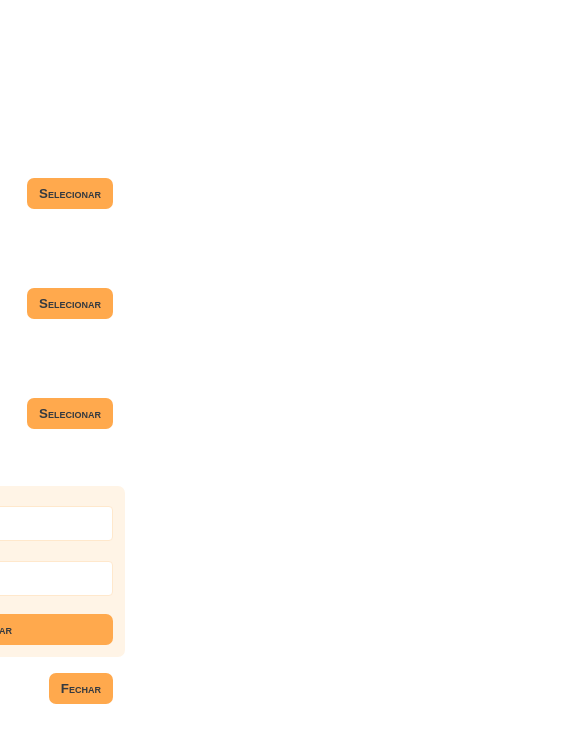
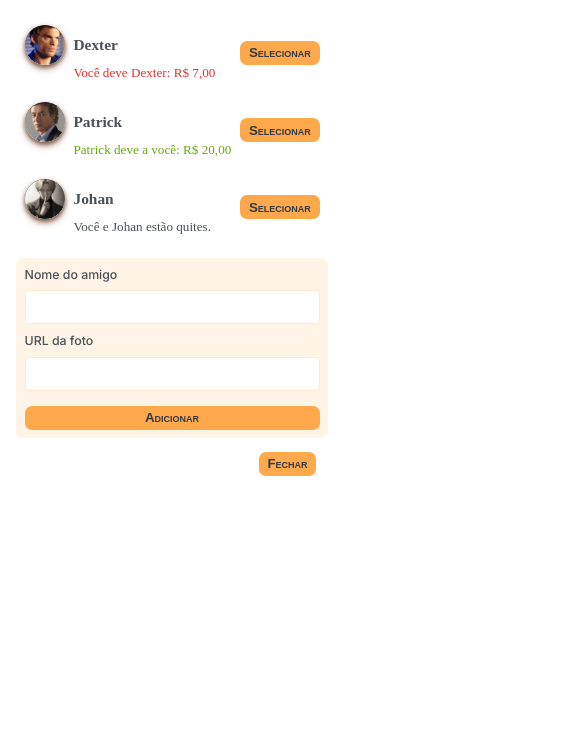
Before and after one commit to call-meRafael/eat-and-split-app, a React (Vite) app: page / in a window 390 px wide. Both pictures are taken after a click on the button "Adicionar amigo". Shown: the top 742 px of the page, 585 px wide, since content can reach past the window. Built offline with nearby package versions, Linux system fonts and the light colour scheme; a web font is replaced by a local one.

Commit message:
fix(style): complete revamp the base styles for responsive approuch

```diff
--- a/src/index.css
+++ b/src/index.css
@@ -1,3 +1,6 @@
+/* ==========================================================================
+   TOKENS
+   ========================================================================== */
 :root {
   --color-lightest: #fff4e6;
   --color-light: #ffe8cc;
@@ -19,9 +22,24 @@
   --ff-sans2: "Montserrat", sans-serif;
   --ff-serif: "Playfair Display", serif;
   --ff-mono: "Quicksand", monospace;
+
+  /* Escala de espaçamento fluida: cresce junto com a tela */
+  --space-2xs: clamp(0.4rem, 0.3rem + 0.4vw, 0.8rem);
+  --space-xs: clamp(0.8rem, 0.6rem + 0.7vw, 1.2rem);
+  --space-sm: clamp(1.2rem, 1rem + 0.8vw, 1.6rem);
+  --space-md: clamp(1.6rem, 1.2rem + 1.8vw, 3.2rem);
+  --space-lg: clamp(2rem, 1.4rem + 2.6vw, 4rem);
+
+  --radius-sm: 4px;
+  --radius-md: 7px;
 }
 
-* {
+/* ==========================================================================
+   RESET / BASE  (mobile-first: tudo empilhado por padrão)
+   ========================================================================== */
+*,
+*::before,
+*::after {
   margin: 0;
   padding: 0;
   box-sizing: border-box;
@@ -29,57 +47,63 @@
 
 html {
   font-size: 62.5%;
-  font-family:
-    -apple-system, BlinkMacSystemFont, "Segoe UI", Roboto, Oxygen, Ubuntu,
-    Cantarell, "Open Sans", "Helvetica Neue", sans-serif;
+  -webkit-text-size-adjust: 100%;
 }
 
 body {
-  height: 100vh;
+  min-height: 100vh;  /* fallback */
+  min-height: 100svh; /* acompanha a UI do navegador no celular */
   color: #495057;
   display: flex;
-  align-items: center;
-  justify-content: center;
+  padding: clamp(1.2rem, 1rem + 1.5vw, 3.2rem);
 }
 
-.app {
-  min-height: 66vh;
-  display: grid;
-  grid-template-columns: 34rem 44rem;
-  column-gap: 4rem;
-  align-items: start;
+img {
+  max-width: 100%;
+  display: block;
 }
 
-.button {
-  background-color: var(--color-medium);
-  font-variant: small-caps;
-  color: #343a40;
-  padding: 0.8rem 1.2rem;
-  border: none;
-  border-radius: 7px;
-  font-weight: bold;
-  cursor: pointer;
-  transition: 0.3s;
+/* margin:auto centraliza sem "cortar" o topo quando o conteúdo
+   é mais alto que a tela (problema clássico de align-items:center) */
+.app {
+  margin: auto;
+  width: 100%;
+  max-width: 86rem;
+  display: grid;
+  grid-template-columns: 1fr;
+  gap: var(--space-md);
+  align-content: start;
 }
 
-.button:hover {
-  background-color: var(--color-dark);
-}
-
+/* ==========================================================================
+   BOTÕES
+   ========================================================================== */
+.button,
 .button-add-friend {
   background-color: var(--color-medium);
   font-variant: small-caps;
   color: #343a40;
-  padding: 0.8rem 1.2rem;
+  padding: var(--space-2xs) var(--space-xs);
   border: none;
-  border-radius: 7px;
+  border-radius: var(--radius-md);
   font-weight: bold;
   cursor: pointer;
   transition: 0.3s;
+  max-width: 100%;
+}
 
-  &:hover {
+@media (hover: hover) {
+  .button:hover,
+  .button-add-friend:hover {
     background-color: var(--color-dark);
   }
+}
+
+/* ==========================================================================
+   SIDEBAR
+   ========================================================================== */
+.sidebar {
+  min-width: 0;
 }
 
 .sidebar ul {
@@ -87,24 +111,28 @@ body {
   display: flex;
   flex-direction: column;
   gap: 0.4rem;
-  font-size: 1.4rem;
-  margin-bottom: 2rem;
+  font-size: clamp(1.3rem, 1.2rem + 0.3vw, 1.4rem);
+  margin-bottom: clamp(1.2rem, 1rem + 1vw, 2rem);
 }
 
 .sidebar li {
   display: grid;
-  grid-template-columns: 4.8rem 1fr auto;
+  grid-template-columns: clamp(4rem, 3.4rem + 1.5vw, 4.8rem) minmax(0, 1fr) auto;
   align-items: center;
-  column-gap: 1.6rem;
-
-  padding: 1.2rem;
-  border-radius: 7px;
+  column-gap: clamp(0.8rem, 0.5rem + 1vw, 1.6rem);
+  padding: var(--space-xs);
+  border-radius: var(--radius-md);
   transition: 0.5s;
 }
 
-.selected,
-.sidebar li:hover {
+.selected {
   background-color: var(--color-lightest);
+}
+
+@media (hover: hover) {
+  .sidebar li:hover {
+    background-color: var(--color-lightest);
+  }
 }
 
 .avatar-box {
@@ -120,6 +148,12 @@ body {
   aspect-ratio: 1;
   object-fit: cover;
   grid-row: span 2;
+}
+
+.sidebar li h3,
+.sidebar li p {
+  min-width: 0;
+  overflow-wrap: break-word; /* nomes longos quebram em vez de estourar */
 }
 
 .sidebar li h3 {
@@ -150,47 +184,48 @@ body {
   color: #e03131;
 }
 
+/* ==========================================================================
+   FORMULÁRIOS
+   ========================================================================== */
 form {
   font-size: 1.6rem;
   display: grid;
   align-items: center;
-  gap: 1.2rem;
-
+  gap: var(--space-xs);
+  min-width: 0;
   background-color: var(--color-lightest);
-  border-radius: 7px;
+  border-radius: var(--radius-md);
 }
 
+/* Mobile: label em cima, campo embaixo */
 .form-add-friend {
-  grid-template-columns: 1fr 1.5fr;
-  margin-bottom: 1.6rem;
-  padding: 1.2rem;
+  grid-template-columns: 1fr;
+  margin-bottom: var(--space-sm);
+  padding: var(--space-xs);
 }
+
 .form-split-bill {
-  grid-template-columns: 1fr 12rem;
-  padding: 3.2rem 4rem;
+  grid-template-columns: 1fr;
+  padding: var(--space-md) var(--space-lg);
 }
 
 label {
   font-family: var(--ff-sans1);
-  font-size: clamp(0.8rem, 1.5vw + 1rem, 1.425rem);
+  font-size: clamp(1.2rem, 1rem + 0.6vw, 1.425rem);
   font-weight: 500;
 }
-
-/* label::first-letter {
-  display: inline-block;
-  margin-right: 4px;
-  font-size: 1.8rem;
-} */
 
 input,
 select {
   font-family: inherit;
   color: inherit;
-  font-size: 1.5rem;
+  font-size: 1.6rem; /* ≥16px evita o zoom automático do iOS ao focar */
+  width: 100%;
+  min-width: 0;      /* permite o campo encolher dentro do grid sem estourar */
   padding: 0.7rem;
   text-align: center;
   border: 1px solid var(--color-light);
-  border-radius: 4px;
+  border-radius: var(--radius-sm);
   transition: 0.3s;
 }
 
@@ -202,23 +237,57 @@ select:focus {
 
 form .button {
   margin-top: 0.6rem;
-  grid-column: 2;
+  grid-column: 1 / -1; /* botão ocupa a largura toda no mobile */
 }
 
 form h2 {
   grid-column: 1 / -1;
-  font-size: 2.2rem;
+  font-size: clamp(1.8rem, 1.5rem + 0.9vw, 2.2rem);
   text-transform: uppercase;
   letter-spacing: -0.5px;
-  margin-bottom: 1.6rem;
+  margin-bottom: var(--space-sm);
 }
 
-.open {
-  display: block;
-  visibility: inherit;
+/* ==========================================================================
+   BREAKPOINTS
+   ========================================================================== */
+
+/* ≥ 480px — formulários voltam ao grid de 2 colunas */
+@media (min-width: 30em) {
+  .form-add-friend {
+    grid-template-columns: minmax(0, 1fr) minmax(0, 1.5fr);
+  }
+
+  .form-split-bill {
+    grid-template-columns: minmax(0, 1fr) minmax(9rem, 12rem);
+  }
+
+  form .button {
+    grid-column: 2;
+  }
 }
 
-.close {
-  display: none;
-  visibility: hidden;
+/* ≥ 768px — layout de duas colunas (lista + formulários) */
+@media (min-width: 48em) {
+  .app {
+    /* mesmas proporções do original (34 : 44), mas elásticas */
+    grid-template-columns: minmax(26rem, 34fr) minmax(30rem, 44fr);
+    align-items: start;
+  }
 }
+
+/* Telas muito largas: só amplia o limite */
+@media (min-width: 80em) {
+  .app {
+    max-width: 92rem;
+  }
+}
+
+/* Acessibilidade: respeita quem prefere menos animação */
+@media (prefers-reduced-motion: reduce) {
+  *,
+  *::before,
+  *::after {
+    transition-duration: 0.01ms !important;
+  }
+}
```
